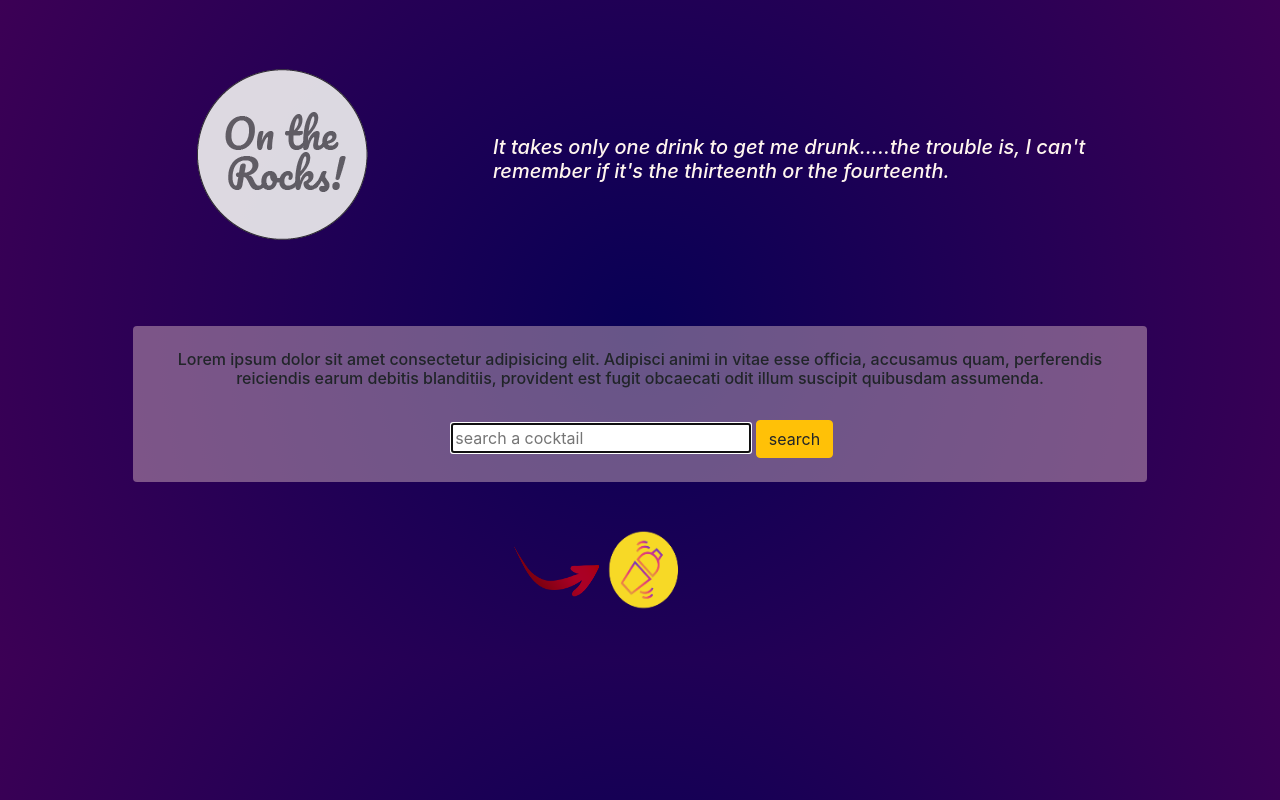
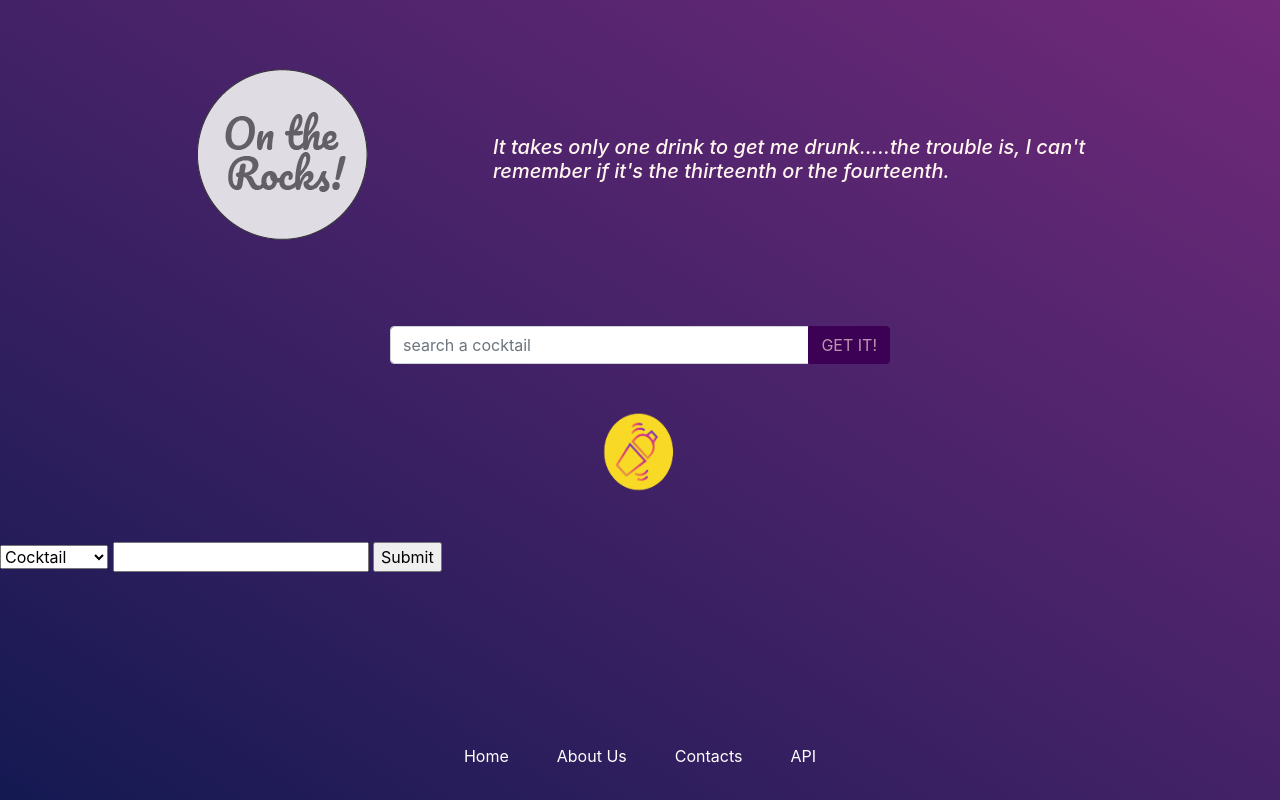
Before and after one commit to MatteoPegoraro/OnTheRocks, a website: page public/homepage.html in a window 1280 px wide. Drawn offline with nearby package versions, Linux system fonts and the light colour scheme.

Commit message:
changing form logic, adding search for ingrs

```diff
--- a/public/homepage.html
+++ b/public/homepage.html
@@ -13,7 +13,6 @@
       integrity="sha512-VGxuOMLdTe8EmBucQ5vYNoYDTGijqUsStF6eM7P3vA/cM1pqOwSBv/uxw94PhhJJn795NlOeKBkECQZ1gIzp6A=="
       crossorigin="anonymous"
     ></script>
-    <script src="./OnTheRocks/app.js"></script>
     <style>
       .btn:focus {
         box-shadow: none !important;
@@ -63,19 +62,21 @@
       .shake {
         display: inline-block;
       }
+      body {
+        background-image: linear-gradient(
+          to right top,
+          #141952,
+          #2d1e5d,
+          #442268,
+          #5a2671,
+          #712979
+        );
+        width: 100%;
+        min-height: 100vh;
+      }
     </style>
   </head>
-  <body
-    style="
-      background: rgb(8, 0, 85);
-      background: radial-gradient(
-        circle,
-        rgba(8, 0, 85, 1) 0%,
-        rgba(60, 0, 85, 1) 100%
-      );
-    "
-  >
-    <div id="home-page" class="container d-flex-column">
+  <!-- <div id="home-page" class="container d-flex-column">
       <div
         id="logo"
         class="container d-flex justify-content-center align-items-center"
@@ -137,7 +138,108 @@
           </button>
         </a>
       </div>
+    </div> -->
+  <body>
+    <div id="home-page" class="container d-flex-column justify-content-center h-100">
+       <div id="logo"
+        class="container d-flex justify-content-center align-items-center"
+        style="padding: 2rem;"
+      >
+        <img src="./Untitled-1-14.png" alt="" />
+        <h5 id="title" class="title" style="color: seashell; padding: 3rem;">
+          <i id="quotes"
+            >By the time a bartender knows what drink a man will have before he
+            orders, there is little else about him worth knowing.</i
+          >
+        </h5>
+      </div>
+
+      <div class="d-flex justify-content-center">
+        <form action="/cocktails" method="GET" class="text-center d-flex" style="width:500px;" >
+        <div class="input-group">
+          <input
+            id="form-cocktail"
+            type="text"
+            name="name"
+            class="form-control"
+            placeholder="search a cocktail"
+            aria-label="Recipient's username"
+            aria-describedby="basic-addon2"
+          />
+
+          <div class="input-group-append" >
+            <button
+              id="form-button"
+              class="btn btn-outline-secondary"
+              type="submit"
+              style="
+                color: rgba(245, 212, 212, 0.7);
+                background-color: rgba(60, 0, 85, 1);
+                border-color: rgba(60, 0, 85, 1);
+              "
+            >
+              GET IT!
+            </button>
+          </div>
+        </div>
+      </form>
     </div>
+
+      <div
+        id="random-button"
+        class="d-flex justify-content-center"
+        style="padding: 2rem;"
+      >
+        <img
+          src="./Cocktail_arrow.png"
+          alt=""
+          style="max-width: 110px; margin-left: -70px;"
+          class="d-none"
+        />
+        <a href="/cocktails">
+          <button class="btn btn-disabled shake justify-content-center">
+            <img
+              src="./Cocktail_layout.png"
+              alt=""
+              style="width: 100px; height: 100px; "
+            />
+          </button>
+        </a>
+      </div>
+    </div>
+
+    <nav class="navbar fixed-bottom mt-4" style="color:white;" >
+    <div class="container justify-content-center" >
+      <a class="p-4">
+        Home
+      </a>
+      <a class="p-4">
+        About Us
+      </a>
+      <a class="p-4">
+        Contacts
+      </a>
+      <a class="p-4">
+        API
+      </a>
+</nav>
+
+<form action="/cocktails" name="searchform" >
+  <select name="search_type">
+  <option value="name" selected>Cocktail</option>
+  <option value="ingr">Ingrediente</option>
+  </select>
+  <input type="text" name="search_value">
+  <input type="submit" value="Submit">
+  </form>
+
+  <!-- <script>
+  document.querySelector("select[name=search]").addEventListener('change', (e) => {
+    console.log(e.target.value)
+  })
+  </script>  -->
+
+
     <script>
       let quotes = [];
       quotes.push(
@@ -174,22 +276,23 @@
         getRandomQuotes(quotes);
       });
     </script>
-    <script>
+
+    <!-- script per routing del form scritto da me, migliorato attraverso la funzione action di form -->
+    <!-- <script>
       // utilizzo del form per acquisire un cocktail in input
-      let form_input = document.getElementById("form-cocktail");
-      let button_input = document.getElementById("form-button");
+      // let form_input = document.getElementById("form-cocktail");
+      // let button_input = document.getElementById("form-button");
 
-      form_input.addEventListener("keyup", function (event) {
-        if (event.keyCode === 13) {
-          event.preventDefault();
-          button_input.click();
-        }
-      });
+      // form_input.addEventListener("keyup", function (event) {
+      //   if (event.keyCode === 13) {
+      //     event.preventDefault();
+      //     button_input.click();
+      //   }
+      // });
 
-      button_input.addEventListener("click", () => {
-        document.location = `/cocktails?search=${form_input.value}`;
-      });
-
-    </script>
+      // button_input.addEventListener("click", () => {
+      //   document.location = `/cocktails?search=${form_input.value}`;
+      // });
+    </script> -->
   </body>
 </html>
```
Also changed, not shown: public/cocktail.html (+71 -8 lines), README.md.
